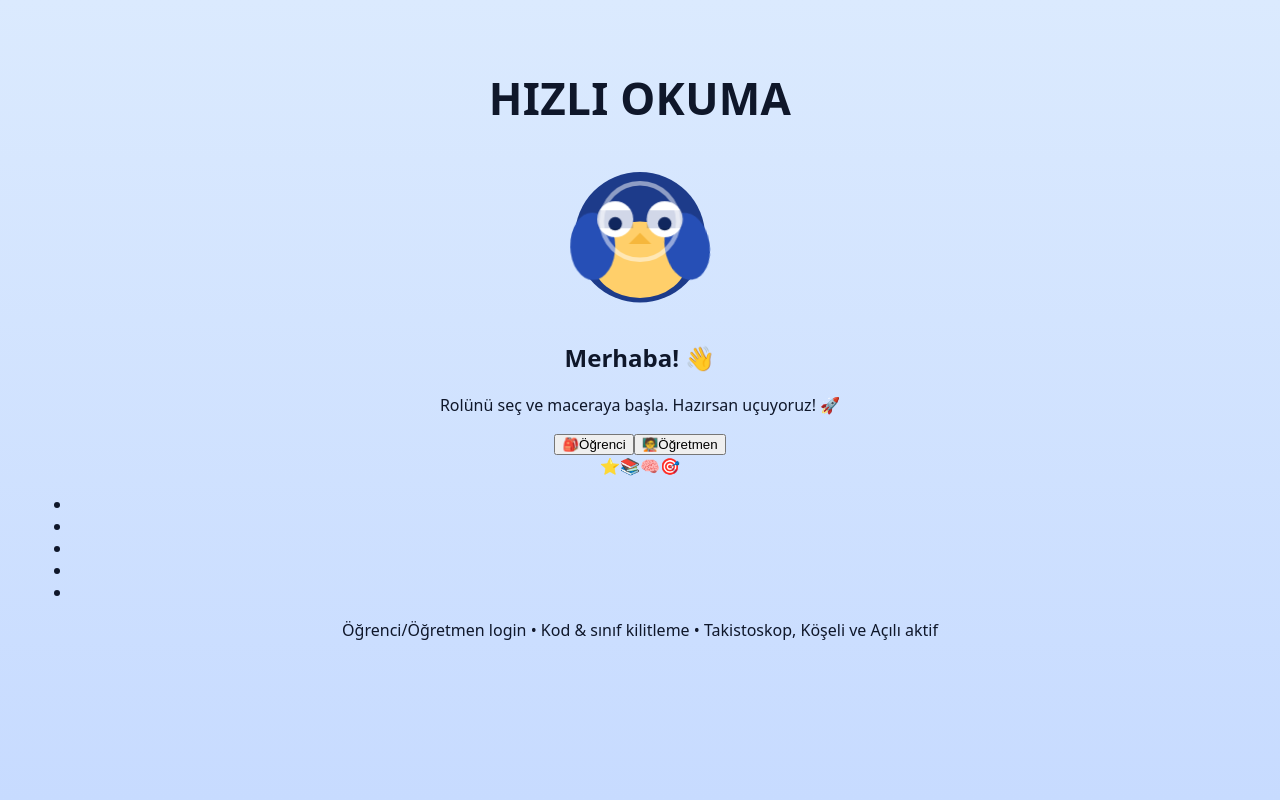
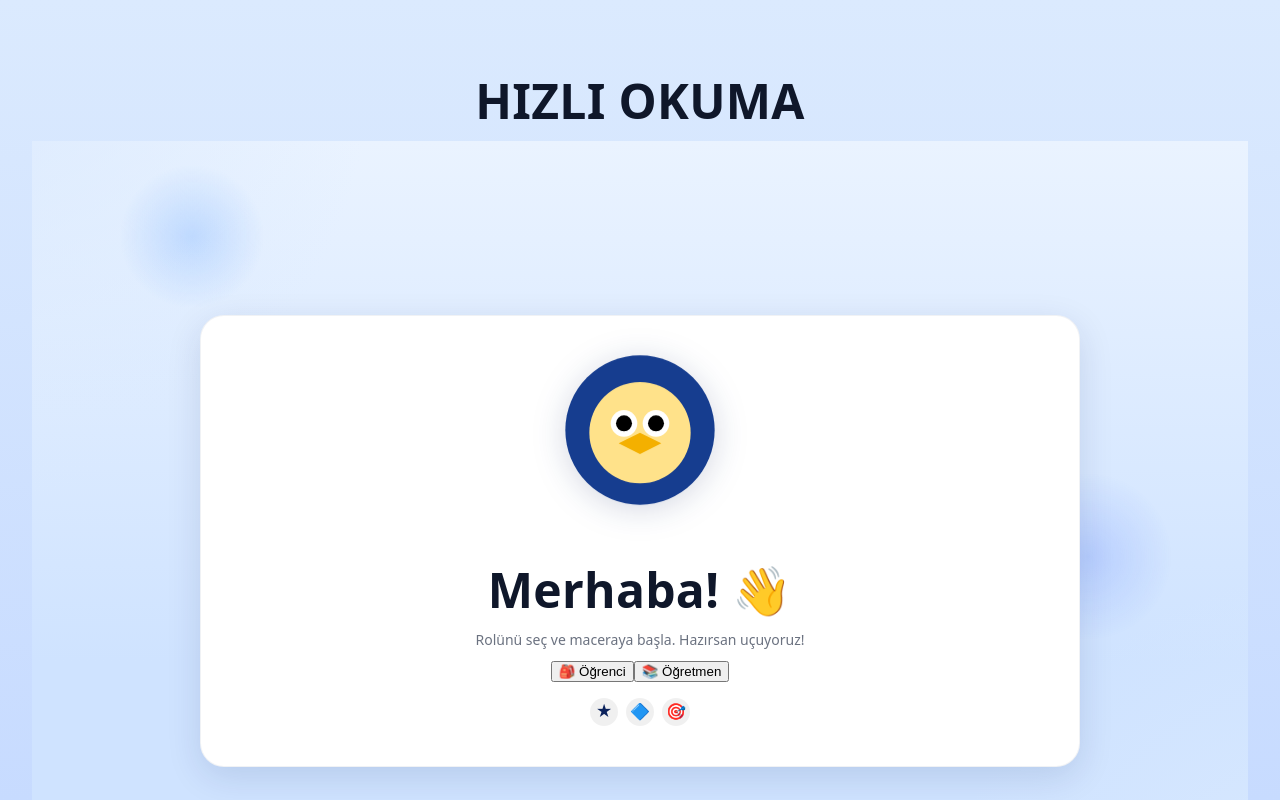
Before and after one commit to chaosflips1-collab/hizli-okuma, a React (Vite) app: page / in a window 1280 px wide. Shown: the top 800 px of the page. Built offline with nearby package versions, Linux system fonts and the light colour scheme.

Commit message:
fix: RoleSelect tek fonksiyon + buton handlerları; login akışı düzeltildi

```diff
--- a/src/App.jsx
+++ b/src/App.jsx
@@ -22,6 +22,10 @@ export default function App(){
   const [student, setStudentState] = useState(null)
   const [teacher, setTeacherState] = useState(null)
   const [activeExercise, setActiveExercise] = useState(null) // {key,name}
+
+  // RoleSelect kartındaki butonlar için geçişler:
+const goStudent = () => setView('sLogin');  // Öğrenci giriş ekranına
+const goTeacher = () => setView('tLogin');  // Öğretmen giriş ekranına
 
   useEffect(() => {
     const s = getStudent()
--- a/src/index.css
+++ b/src/index.css
@@ -567,3 +567,138 @@ button[disabled]{
 .exerciseTile .icon svg { color: #1d3b84; }
 .exerciseTile .icon { margin-right: 10px; }
 .exerciseTile .icon svg { width: 20px; height: 20px; }
+/* ===== Çocuk dostu login (Role) teması ===== */
+:root{
+  --bg-1:#eaf3ff;
+  --bg-2:#dbeafe;
+  --ink:#0b225c;           /* lacivert metin */
+  --primary:#3563ff;       /* düğme mavi */
+  --primary-2:#6aa4ff;     /* açık mavi */
+  --card:#ffffff;
+  --shadow:0 10px 35px rgba(11,34,92,.12);
+  --chip:rgba(0,0,0,.06);
+}
+
+.role{
+  min-height: calc(100dvh - 0px);
+  display: grid;
+  place-items: center;
+  padding: clamp(24px, 5vw, 56px);
+  color: var(--ink);
+  background:
+    radial-gradient(60vw 60vw at -10% -10%, var(--bg-2), transparent 60%),
+    radial-gradient(60vw 60vw at 110% 110%, var(--bg-2), transparent 60%),
+    linear-gradient(180deg, var(--bg-1), #cfe3ff 65%, #cfe3ff 100%);
+}
+
+.roleBG{
+  position: fixed; inset: 0; pointer-events: none;
+  background:
+    radial-gradient(120px 120px at 15% 30%, rgba(86,156,255,.25), transparent 60%),
+    radial-gradient(140px 140px at 85% 70%, rgba(53,99,255,.18), transparent 60%);
+  animation: bgFloat 14s ease-in-out infinite alternate;
+}
+@keyframes bgFloat{
+  0%{ transform: translateY(0) }
+  100%{ transform: translateY(-10px) }
+}
+
+.roleCard{
+  position: relative;
+  width: min(880px, 92vw);
+  background: var(--card);
+  border-radius: 24px;
+  padding: clamp(20px, 4.5vw, 40px);
+  box-shadow: var(--shadow);
+  border: 1px solid rgba(11,34,92,.06);
+  text-align: center;
+  animation: pop .5s ease-out both;
+}
+@keyframes pop{from{transform:scale(.98);opacity:0}to{transform:scale(1);opacity:1}}
+
+.roleAvatar{
+  width: clamp(120px, 22vw, 180px);
+  margin-inline: auto;
+  filter: drop-shadow(0 4px 16px rgba(11,34,92,.18));
+  animation: float 3.8s ease-in-out infinite;
+}
+@keyframes float{
+  0%,100%{ transform: translateY(0) }
+  50%{ transform: translateY(-6px) }
+}
+
+.roleHello{
+  font-size: clamp(28px, 3.6vw, 40px);
+  line-height: 1.1;
+  margin: 8px 0 6px;
+  letter-spacing: .3px;
+}
+.roleTag{
+  margin: 4px 0 18px;
+  opacity: .8;
+}
+
+.wave{ display:inline-block; transform-origin: 70% 70%; animation: wave 2s ease-in-out infinite }
+@keyframes wave{
+  0%,100% { transform: rotate(0deg) }
+  25%     { transform: rotate(18deg) }
+  50%     { transform: rotate(-8deg) }
+  75%     { transform: rotate(12deg) }
+}
+
+.roleButtons{
+  display: grid;
+  grid-template-columns: 1fr 1fr;
+  gap: clamp(10px, 2.4vw, 16px);
+  justify-items: center;
+  margin-top: 14px;
+}
+@media (max-width:560px){
+  .roleButtons{ grid-template-columns: 1fr; }
+}
+
+.btn.roleBtn{
+  display: inline-flex;
+  align-items: center;
+  gap: 10px;
+  padding: 14px 22px;
+  border-radius: 999px;
+  border: 0;
+  font-weight: 700;
+  font-size: clamp(16px, 2.2vw, 18px);
+  background: linear-gradient(180deg, var(--primary), #244ddb);
+  color: #fff;
+  box-shadow: 0 8px 18px rgba(53,99,255,.28);
+  transition: transform .15s ease, box-shadow .15s ease, filter .15s ease;
+}
+.btn.roleBtn:hover{
+  transform: translateY(-2px);
+  box-shadow: 0 12px 22px rgba(53,99,255,.35);
+  filter: saturate(1.08);
+}
+.btn.roleBtn:active{ transform: translateY(0) }
+
+.roleTeacher{
+  background: linear-gradient(180deg, #0ea5e9, #0284c7);
+  box-shadow: 0 8px 18px rgba(14,165,233,.28);
+}
+.roleTeacher:hover{ box-shadow: 0 12px 22px rgba(14,165,233,.35) }
+
+.roleBtn .icon svg{ width: 22px; height: 22px; display:block }
+
+.roleBadges{
+  display: flex; gap: 8px; justify-content: center;
+  margin-top: 16px;
+}
+.chip{
+  display: inline-flex; align-items:center; justify-content:center;
+  width: 28px; height: 28px; font-size: 16px;
+  background: var(--chip); border-radius: 999px;
+}
+
+/* giriş sayfasının üst başlığı HIZLI OKUMA varsa, biraz büyütelim */
+h1, .appTitle{
+  font-size: clamp(30px, 4.4vw, 48px);
+  font-weight: 800;
+}
+.roleBG { pointer-events: none; }
--- a/src/pages/RoleSelect.jsx
+++ b/src/pages/RoleSelect.jsx
@@ -1,40 +1,62 @@
-import React from 'react'
-import MascotOwl from '../components/MascotOwl.jsx'
+import { useNavigate } from 'react-router-dom';
 
-export default function RoleSelect({ goStudent, goTeacher }){
+export default function RoleSelect({ goStudent, goTeacher }) {
+  const nav = useNavigate();
+
+  // Buton click: App'ten fonksiyon geldiyse onu çağır; gelmediyse route'a git
+  const handleStudentClick = () => {
+    if (typeof goStudent === 'function') return goStudent();
+    nav('/student-login');
+  };
+
+  const handleTeacherClick = () => {
+    if (typeof goTeacher === 'function') return goTeacher();
+    nav('/teacher-login');
+  };
+
   return (
-    <div className="welcomeCard">
-      <div className="welcomeInner">
-        <div className="mascotWrap" aria-hidden="true">
-          <MascotOwl/>
+    <main className="role">
+      <div className="roleBG" aria-hidden="true" />
+
+      <section className="roleCard" aria-labelledby="appTitle">
+        <div className="roleAvatar" aria-hidden="true">
+          <svg viewBox="0 0 120 120" width="160" height="160" role="img" aria-label="Penguen">
+            <defs>
+              <clipPath id="mask">
+                <circle cx="60" cy="60" r="56" />
+              </clipPath>
+            </defs>
+            <circle cx="60" cy="60" r="56" fill="#163d8f" />
+            <g clipPath="url(#mask)">
+              <circle cx="60" cy="62" r="38" fill="#ffe28a" />
+              <circle cx="48" cy="55" r="10" fill="#fff" />
+              <circle cx="72" cy="55" r="10" fill="#fff" />
+              <circle cx="48" cy="55" r="6" />
+              <circle cx="72" cy="55" r="6" />
+              <path d="M60 62 l-16 8 16 8 16-8z" fill="#f4b000" />
+            </g>
+          </svg>
         </div>
 
-        <div>
-          <h2 className="kidTitle">Merhaba! 👋</h2>
-          <p className="kidSub">Rolünü seç ve maceraya başla. Hazırsan uçuyoruz! 🚀</p>
+        <h1 id="appTitle">Merhaba! <span aria-hidden="true">👋</span></h1>
+        <p className="unitDesc">Rolünü seç ve maceraya başla. Hazırsan uçuyoruz!</p>
 
-          <div className="kidBtns">
-            <button className="kidBtn" onClick={goStudent}>
-              <span className="kidIcon">🎒</span>
-              <span>Öğrenci</span>
-            </button>
+        <div className="roleActions">
+          <button className="roleBtn" onClick={handleStudentClick}>
+            <span className="icon" aria-hidden="true">🎒</span> Öğrenci
+          </button>
 
-            <button className="kidBtn" onClick={goTeacher}>
-              <span className="kidIcon">🧑‍🏫</span>
-              <span>Öğretmen</span>
-            </button>
-          </div>
+          <button className="roleBtn" onClick={handleTeacherClick}>
+            <span className="icon" aria-hidden="true">📚</span> Öğretmen
+          </button>
+        </div>
 
-          <div className="stickers" aria-hidden="true">
-            <span>⭐</span><span>📚</span><span>🧠</span><span>🎯</span>
-          </div>
+        <div className="roleBadges" aria-hidden="true">
+          <span className="chip">★</span>
+          <span className="chip">🔷</span>
+          <span className="chip">🎯</span>
         </div>
-      </div>
-
-      {/* Uçuşan minik şekiller (süs) */}
-      <ul className="floaters" aria-hidden="true">
-        <li></li><li></li><li></li><li></li><li></li>
-      </ul>
-    </div>
-  )
+      </section>
+    </main>
+  );
 }
```
